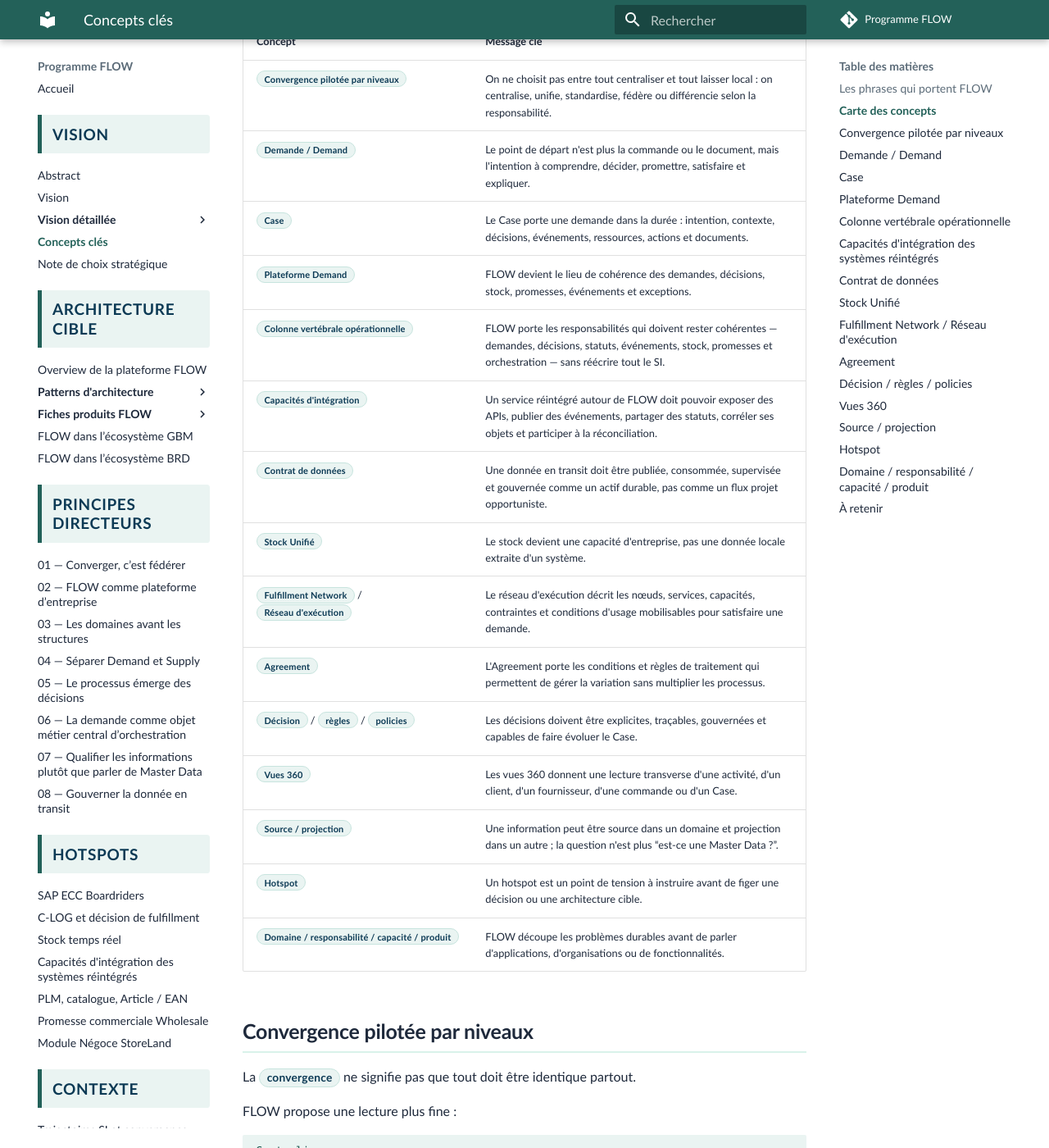
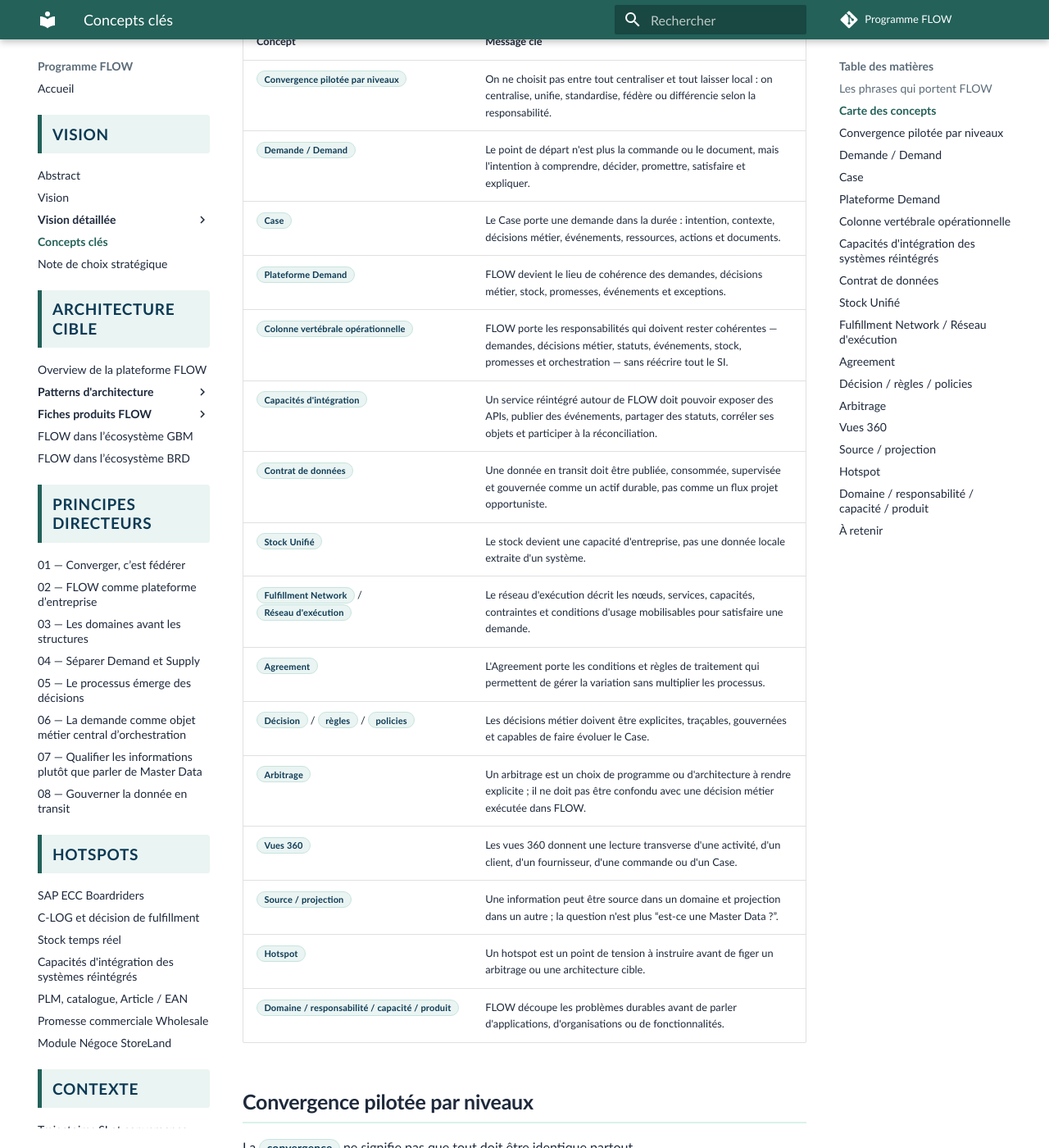
Before and after one commit to laurent-sintes/FLOW-Program, an MkDocs documentation site: the page built from docs/vision/concepts-cles.md, in a window 1280 px wide and 1400 px high, scrolled down 1171 px. Shown: the whole window at 82% size. Built offline with MkDocs 1.6.1 and Material for MkDocs 9.7.7, drawn with Linux system fonts in a browser that asks for light colours; comment, search, counter and statistics services are not loaded; some of the changed text lies outside the part shown.

Commit message:
Clarifie decision metier et arbitrage dans les concepts cles

```diff
--- a/docs/vision/concepts-cles.md
+++ b/docs/vision/concepts-cles.md
@@ -44,18 +44,19 @@ Le glossaire définit les termes. Cette page explique les idées qui changent la
 | --- | --- |
 | <span class="flow-keyword">Convergence pilotée par niveaux</span> | On ne choisit pas entre tout centraliser et tout laisser local : on centralise, unifie, standardise, fédère ou différencie selon la responsabilité. |
 | <span class="flow-keyword">Demande / Demand</span> | Le point de départ n'est plus la commande ou le document, mais l'intention à comprendre, décider, promettre, satisfaire et expliquer. |
-| <span class="flow-keyword">Case</span> | Le Case porte une demande dans la durée : intention, contexte, décisions, événements, ressources, actions et documents. |
-| <span class="flow-keyword">Plateforme Demand</span> | FLOW devient le lieu de cohérence des demandes, décisions, stock, promesses, événements et exceptions. |
-| <span class="flow-keyword">Colonne vertébrale opérationnelle</span> | FLOW porte les responsabilités qui doivent rester cohérentes — demandes, décisions, statuts, événements, stock, promesses et orchestration — sans réécrire tout le SI. |
+| <span class="flow-keyword">Case</span> | Le Case porte une demande dans la durée : intention, contexte, décisions métier, événements, ressources, actions et documents. |
+| <span class="flow-keyword">Plateforme Demand</span> | FLOW devient le lieu de cohérence des demandes, décisions métier, stock, promesses, événements et exceptions. |
+| <span class="flow-keyword">Colonne vertébrale opérationnelle</span> | FLOW porte les responsabilités qui doivent rester cohérentes — demandes, décisions métier, statuts, événements, stock, promesses et orchestration — sans réécrire tout le SI. |
 | <span class="flow-keyword">Capacités d'intégration</span> | Un service réintégré autour de FLOW doit pouvoir exposer des APIs, publier des événements, partager des statuts, corréler ses objets et participer à la réconciliation. |
 | <span class="flow-keyword">Contrat de données</span> | Une donnée en transit doit être publiée, consommée, supervisée et gouvernée comme un actif durable, pas comme un flux projet opportuniste. |
 | <span class="flow-keyword">Stock Unifié</span> | Le stock devient une capacité d'entreprise, pas une donnée locale extraite d'un système. |
 | <span class="flow-keyword">Fulfillment Network</span> / <span class="flow-keyword">Réseau d'exécution</span> | Le réseau d'exécution décrit les nœuds, services, capacités, contraintes et conditions d'usage mobilisables pour satisfaire une demande. |
 | <span class="flow-keyword">Agreement</span> | L'Agreement porte les conditions et règles de traitement qui permettent de gérer la variation sans multiplier les processus. |
-| <span class="flow-keyword">Décision</span> / <span class="flow-keyword">règles</span> / <span class="flow-keyword">policies</span> | Les décisions doivent être explicites, traçables, gouvernées et capables de faire évoluer le Case. |
+| <span class="flow-keyword">Décision</span> / <span class="flow-keyword">règles</span> / <span class="flow-keyword">policies</span> | Les décisions métier doivent être explicites, traçables, gouvernées et capables de faire évoluer le Case. |
+| <span class="flow-keyword">Arbitrage</span> | Un arbitrage est un choix de programme ou d'architecture à rendre explicite ; il ne doit pas être confondu avec une décision métier exécutée dans FLOW. |
 | <span class="flow-keyword">Vues 360</span> | Les vues 360 donnent une lecture transverse d'une activité, d'un client, d'un fournisseur, d'une commande ou d'un Case. |
 | <span class="flow-keyword">Source / projection</span> | Une information peut être source dans un domaine et projection dans un autre ; la question n'est plus “est-ce une Master Data ?”. |
-| <span class="flow-keyword">Hotspot</span> | Un hotspot est un point de tension à instruire avant de figer une décision ou une architecture cible. |
+| <span class="flow-keyword">Hotspot</span> | Un hotspot est un point de tension à instruire avant de figer un arbitrage ou une architecture cible. |
 | <span class="flow-keyword">Domaine / responsabilité / capacité / produit</span> | FLOW découpe les problèmes durables avant de parler d'applications, d'organisations ou de fonctionnalités. |
 
 ## Convergence pilotée par niveaux
@@ -106,7 +107,7 @@ Il conserve :
 - l'intention initiale ;
 - le contexte ;
 - les parties concernées ;
-- les décisions ;
+- les décisions métier ;
 - les règles appliquées ;
 - les événements ;
 - les ressources mobilisées ;
@@ -120,7 +121,7 @@ Le Case permet de traiter des transactions longues qui traversent plusieurs proc
 
 FLOW est une <span class="flow-keyword">plateforme Demand</span>.
 
-Cela signifie qu'elle porte le cœur commun nécessaire pour traiter les demandes, gouverner les décisions et mobiliser les ressources d'exécution.
+Cela signifie qu'elle porte le cœur commun nécessaire pour traiter les demandes, gouverner les décisions métier et mobiliser les ressources d'exécution.
 
 Une plateforme n'est pas seulement une application centrale.
 
@@ -130,11 +131,11 @@ Elle gouverne des ressources communes, tout en ouvrant des processus contrôlés
 
 FLOW n'est pas tout le SI.
 
-Il est la <span class="flow-keyword">colonne vertébrale opérationnelle</span> qui porte les responsabilités qui doivent rester cohérentes à l'échelle du groupe : demandes, décisions, statuts, événements, stock, promesses, allocations et orchestration transverse.
+Il est la <span class="flow-keyword">colonne vertébrale opérationnelle</span> qui porte les responsabilités qui doivent rester cohérentes à l'échelle du groupe : demandes, décisions métier, statuts, événements, stock, promesses, allocations et orchestration transverse.
 
 Les services spécialisés peuvent rester autonomes lorsqu'ils portent une valeur métier propre.
 
-Mais ils doivent se brancher sur cette colonne vertébrale commune plutôt que reconstruire chacun leur propre logique de demande, statut, stock ou décision.
+Mais ils doivent se brancher sur cette colonne vertébrale commune plutôt que reconstruire chacun leur propre logique de demande, statut, stock ou décision métier.
 
 ## Capacités d'intégration des systèmes réintégrés
 
@@ -178,7 +179,7 @@ C'est une capacité d'entreprise qui doit permettre de répondre à des question
 - quel stock peut être réservé ou alloué ?
 - selon quel contexte business cette disponibilité est-elle vraie ?
 
-Le stock devient une ressource de décision.
+Le stock devient une ressource de décision métier.
 
 ## Fulfillment Network / Réseau d'exécution
 
@@ -210,7 +211,7 @@ Le contexte, les Agreements et les règles pilotent dynamiquement les variations
 
 ## Décision / règles / policies
 
-Une <span class="flow-keyword">décision</span> est un choix explicite qui fait progresser une demande.
+Une <span class="flow-keyword">décision</span> est un choix explicite qui fait progresser le traitement d'un Case.
 
 Elle s'appuie sur des faits, des données et des règles de comportement.
 
@@ -218,11 +219,24 @@ Elle doit pouvoir être comprise, tracée, auditée, simulée et modifiée.
 
 Dans FLOW, le processus émerge des décisions successives prises sur le Case.
 
+## Arbitrage
+
+Un <span class="flow-keyword">arbitrage</span> est un choix de programme, d'architecture ou de gouvernance qui doit être rendu explicite avant de stabiliser la trajectoire.
+
+Il peut porter par exemple sur un périmètre, une frontière de responsabilité, une trajectoire de migration, un niveau de centralisation ou un modèle de gouvernance.
+
+Un arbitrage n'est pas une décision métier exécutée dans le Case Management.
+
+Cette distinction évite de confondre :
+
+- les décisions fonctionnelles que FLOW doit prendre, tracer et expliquer ;
+- les arbitrages de programme qui orientent la cible et la trajectoire.
+
 ## Vues 360
 
 Les <span class="flow-keyword">Vues 360</span> agrègent des informations autour d'un objet, d'un acteur ou d'une activité.
 
-Elles permettent de lire transversalement ce qui s'est passé : événements, statuts, documents, décisions, exceptions et faits utiles.
+Elles permettent de lire transversalement ce qui s'est passé : événements, statuts, documents, décisions métier, exceptions et faits utiles.
 
 Elles ne remplacent pas les domaines sources.
 
@@ -236,7 +250,7 @@ Une information doit être qualifiée par nature et par statut dans un domaine :
 
 La bonne question devient :
 
-> Pour cet usage, cette décision et ce consommateur, quelle source fait foi ?
+> Pour cet usage, cette décision métier et ce consommateur, quelle source fait foi ?
 
 Cette lecture est essentielle dans un SI distribué.
 
@@ -244,7 +258,7 @@ Cette lecture est essentielle dans un SI distribué.
 
 Un <span class="flow-keyword">hotspot</span> est un point de tension à instruire.
 
-Il n'est pas encore une décision stabilisée.
+Il n'est pas encore un arbitrage stabilisé.
 
 Il concentre souvent plusieurs dimensions : business model, application existante, responsabilité cible, règle, donnée, finance, exécution ou trajectoire de transformation.
 
```
